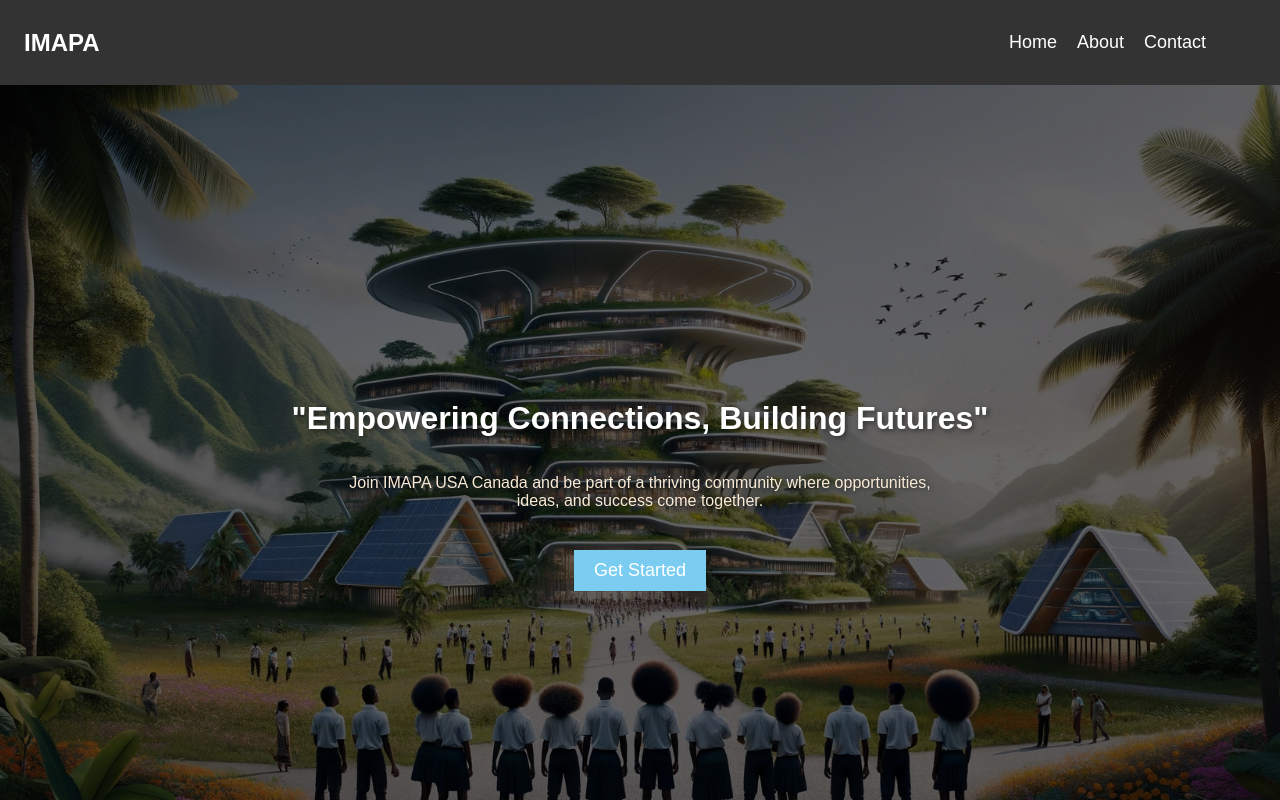
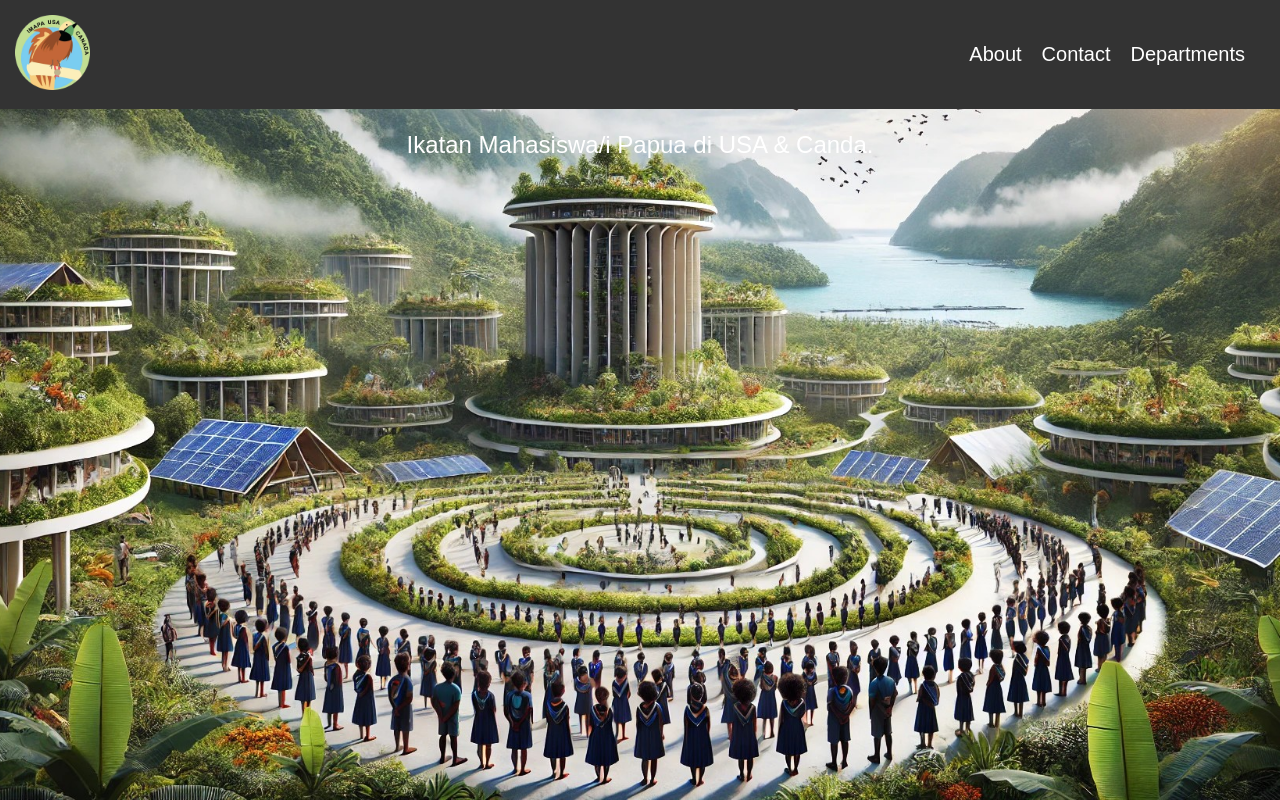
Before and after one commit to ImapaUSACanada/imapausacanada-website, a React (Create React App) app: page / in a window 1280 px wide. Built offline with nearby package versions, Linux system fonts and the light colour scheme.

Commit message:
Latest Update: Change of Background

```diff
--- a/src/components/Navbar.js
+++ b/src/components/Navbar.js
@@ -4,17 +4,15 @@
 function Navbar() {
     return (
         <nav className={styles.navbar}>
-            <div className={styles.logo}>IMAPA</div>
+            <div className={styles.logo}>
+                <a href="/">
+                    <img src="/logo.webp" alt="IMAPA USA-Canada Logo" />
+                </a>
+            </div>
             <ul className={styles.navLinks}>
-                <li>
-                    <a href='#home'>Home</a>
-                </li>
-                <li>
-                    <a href='#about'>About</a>
-                </li>
-                <li>
-                    <a href='#contact'>Contact</a>
-                </li>
+                <li><a href="#about">About</a></li>
+                <li><a href="#contact">Contact</a></li>
+                <li><a href="#departments">Departments</a></li>
             </ul>
             <button className={styles.menuButton}>☰</button>
         </nav>
--- a/src/components/Navbar.module.css
+++ b/src/components/Navbar.module.css
@@ -1,17 +1,25 @@
+/* Navbar container */
 .navbar {
     display: flex;
     justify-content: space-between;
     align-items: center;
-    padding: 16px 24px;
+    padding: 15px;
     background-color: #333;
     color: white;
+    position: fixed; /* Keeps navbar fixed at top */
+    top: 0;
+    left: 0;
+    width: 100%;
+    z-index: 1000;
 }
 
-.logo {
-    font-size: 24px;
-    font-weight: bold;
+/* Logo styling */
+.logo img {
+    height: 75px; /* Adjust logo size */
+    cursor: pointer; /* Makes it clear it's clickable */
 }
 
+/* Navigation links */
 .navLinks {
     list-style: none;
     display: flex;
@@ -25,9 +33,15 @@
 .navLinks a {
     text-decoration: none;
     color: white;
-    font-size: 18px;
+    font-size: 20px;
+    transition: color 0.3s ease;
 }
 
+.navLinks a:hover {
+    color: #ffcc00; /* Changes color on hover */
+}
+
+/* Mobile menu button */
 .menuButton {
     display: none;
     background: none;
@@ -37,10 +51,25 @@
     cursor: pointer;
 }
 
+/* Mobile styles */
 @media (max-width: 768px) {
     .navLinks {
-        display: none;
+        display: none; /* Hidden by default on small screens */
+        flex-direction: column;
+        background-color: #333;
+        position: absolute;
+        top: 60px; /* Push below navbar */
+        right: 0;
+        width: 100%;
+        padding: 10px 0;
+        text-align: center;
     }
+
+    /* Shows the menu when active */
+    .navLinks.show {
+        display: flex;
+    }
+
     .menuButton {
         display: block;
     }
--- a/src/pages/LandingPage.js
+++ b/src/pages/LandingPage.js
@@ -1,4 +1,5 @@
 import styles from './LandingPage.module.css';
+
 
 function LandingPage() {
     return (
@@ -8,13 +9,12 @@
 
             <div className={styles.contentBox}>
                 <h1 className={styles.title}>
-                    "Empowering Connections, Building Futures"
+                    IMAPA USA-Canada
                 </h1>
                 <p className={styles.subtitle}>
-                    Join IMAPA USA Canada and be part of a thriving community
-                    where opportunities, ideas, and success come together.
+                    Ikatan Mahasiswa/i Papua di USA & Canda.
                 </p>
-                <button className={styles.button}>Get Started</button>
+
             </div>
         </div>
     );
--- a/src/pages/LandingPage.module.css
+++ b/src/pages/LandingPage.module.css
@@ -1,65 +1,50 @@
+/* Container for the whole landing page */
 .landingContainer {
-    height: 100vh;
+    position: relative;
+    width: 100%;
+    height: 100%; /* Full viewport height */
     display: flex;
-    flex-direction: column;
     align-items: center;
     justify-content: center;
     text-align: center;
-    position: relative;
     overflow: hidden;
 }
 
+/* Background Image */
 .backgroundImage {
     position: absolute;
-    top: 0;
-    left: 0;
     width: 100%;
     height: 100%;
-    background-image: url('/public/landingImg.webp');
-    background-size: cover;
-    background-position: center;
-    filter: brightness(50%);
+    background: url('/public/landingImg.webp');
+    z-index: -2;
 }
 
+/* Overlay for a darker effect on the background */
 .overlay {
     position: absolute;
-    top: 0;
-    left: 0;
     width: 100%;
     height: 100%;
-    background-color: rgba(0, 0, 0, 0.2);
+    background: rgba(0, 0, 0, 0.6); /* Semi-transparent black */
+    z-index: -1;
 }
 
+/* Content box for text */
 .contentBox {
     position: relative;
     color: white;
-    padding: 0 24px;
-    display: flex;
-    flex-direction: column;
-    align-items: center;
+    padding: 20px;
+    z-index: 2;
 }
 
+/* Title Styling */
 .title {
-    text-shadow: 2px 2px 5px rgba(0, 0, 0, 0.5);
+    font-size: 48px;
+    font-weight: bold;
+    margin-bottom: 10px;
 }
 
+/* Subtitle Styling */
 .subtitle {
-    margin-top: 16px;
-    max-width: 600px;
-    text-shadow: 1px 1px 4px rgba(0, 0, 0, 0.5);
-    color: antiquewhite;
+    font-size: 24px;
+    font-weight: 300;
 }
-
-.button {
-    margin-top: 24px;
-    background-color: #7acdf0;
-    padding: 10px 20px;
-    font-size: 18px;
-    border: none;
-    color: white;
-    cursor: pointer;
-}
-
-.button:hover {
-    background-color: #5cbce4;
-}
```
Also changed, not shown: src/background.jpg (deleted).
